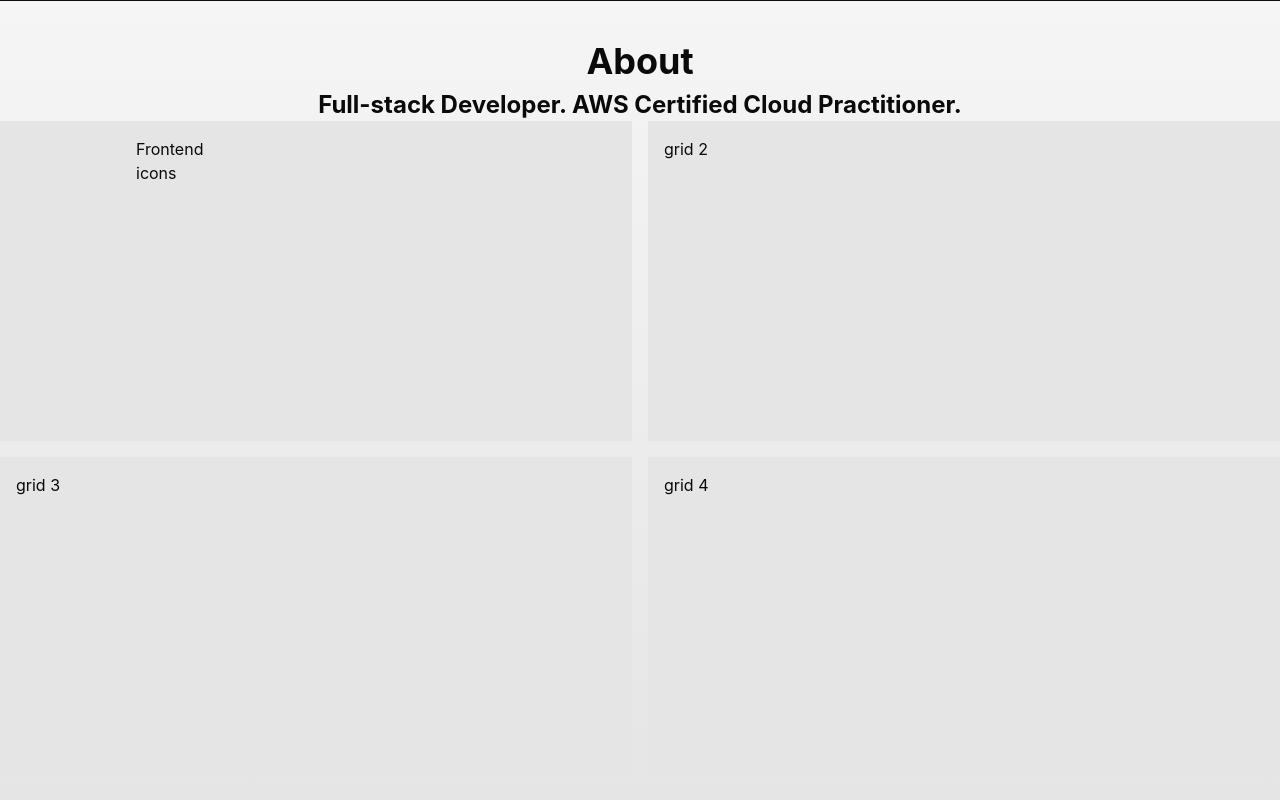
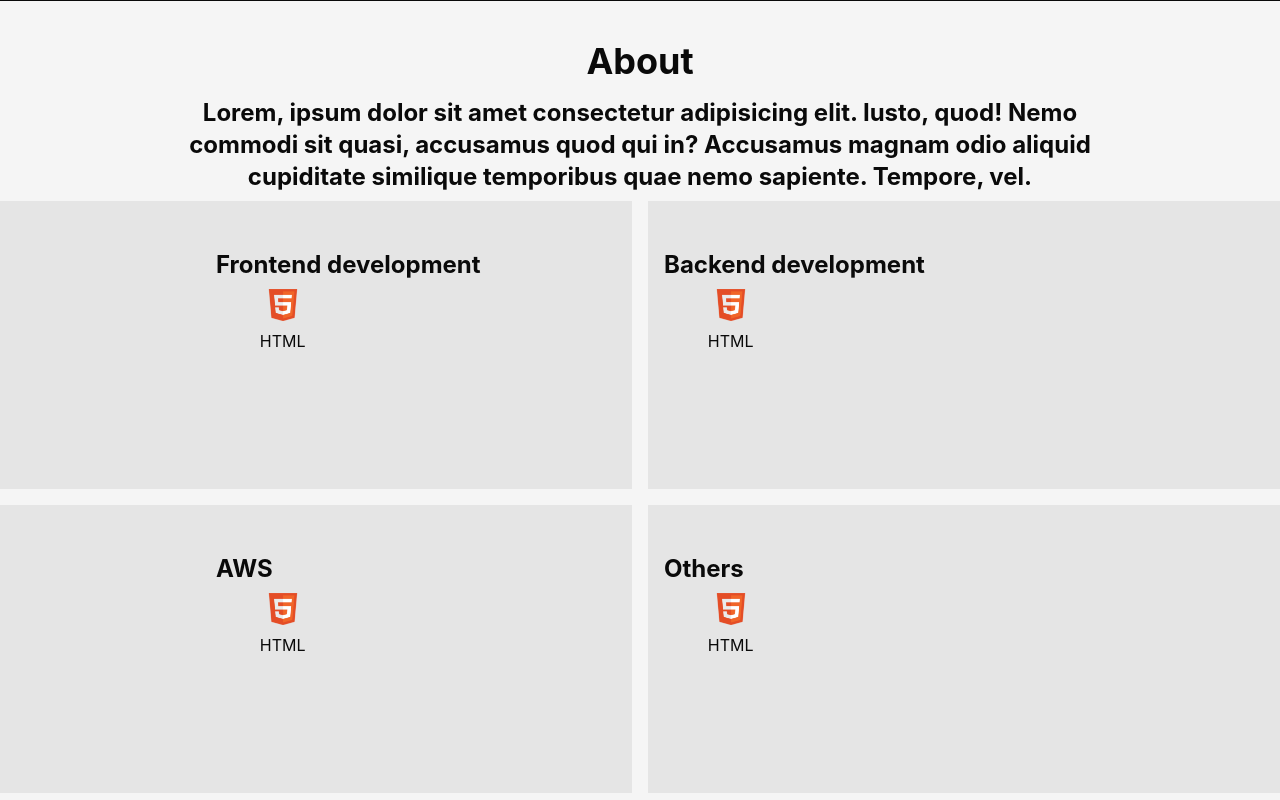
Before and after one commit to yogesh-ch-ss/PortfolioWebsite, a React (Create React App) app in the folder portfolio/: page / in a window 1280 px wide. Shown: the part 780-1580 px from the top of the page. Built offline with nearby package versions, Linux system fonts and the light colour scheme; the HTML template or start-up script is replaced by a standard one.

Commit message:
update about and skills grids

```diff
--- a/portfolio/src/components/About.jsx
+++ b/portfolio/src/components/About.jsx
@@ -1,4 +1,5 @@
 import React from "react";
+import HTML from "../assets/html.png";
 
 // tech stack: html, css, javascript, typescript, react, tailwind, nodejs, expressjs, mongodb,
 // tools: aws, github, postman, firebase
@@ -7,7 +8,7 @@ const About = () => {
   return (
     <div
       name="about"
-      className="w-full bg-gradient-to-t from-neutral-200 to-neutral-100 text-neutral-950 my-[.8rem] py-8"
+      className="w-full bg-neutral-100 text-neutral-950 my-[.8rem] py-8"
     >
       <div className="flex flex-col justify-center items-center w-full h-full">
         {/* container */}
@@ -17,39 +18,102 @@ const About = () => {
           </div>
           <div></div>
         </div>
-        <div className="max-w-[1000px] w-full px-2">
+        <div className="max-w-[60rem] w-full px-2 py-2">
           <div className="text-center text-2xl font-bold">
-            <p>Full-stack Developer. AWS Certified Cloud Practitioner.</p>
+            <p>
+              Lorem, ipsum dolor sit amet consectetur adipisicing elit. Iusto,
+              quod! Nemo commodi sit quasi, accusamus quod qui in? Accusamus
+              magnam odio aliquid cupiditate similique temporibus quae nemo
+              sapiente. Tempore, vel.
+            </p>
           </div>
         </div>
 
         {/* grid */}
-        <div className="w-full grid grid-cols-1 md:grid-cols-2 gap-4">
-          <div className="px-4 py-4 bg-neutral-200 h-[20rem]">
-            <div className="w-[30rem] float-right flex flex-col">
+        <div className="w-full grid grid-cols-1 lg:grid-cols-2 gap-4">
+          {/* frontend */}
+          <div className="px-4 py-12 bg-neutral-200 h-[18rem]">
+            <div className="flex flex-col max-w-[30rem] min-w-fit lg:min-w-[25rem] float-left lg:float-right">
+              {/* title */}
               <div>
-                <p>Frontend</p>
+                <h1 className="text-2xl font-bold">Frontend development</h1>
               </div>
-              <div>
-                <p>icons</p>
+              {/* icons */}
+              <div className="grid grid-cols-3 text-center">
+                <div className="hover:scale-110 duration-300">
+                  <img
+                    className="w-8 mx-auto py-2"
+                    src={HTML}
+                    alt="HTML icon"
+                  />
+                  <p>HTML</p>
+                </div>
               </div>
             </div>
-
-            {/* <p className="text-neutral-950 max-w-[30rem] float-right">Lorem, ipsum dolor sit amet consectetur adipisicing elit. Eum reiciendis numquam laborum quas sequi. Nam tenetur maxime voluptate cum quaerat consectetur saepe obcaecati officia labore iste placeat ea dolor dolore quisquam aliquid vel incidunt deleniti, blanditiis nobis iure perspiciatis totam debitis suscipit eveniet? Iste fugiat tenetur, tempora porro nostrum ut.</p> */}
           </div>
 
-          <div className="px-4 py-4 bg-neutral-200 h-[20rem]">
-            <p>grid 2</p>
+          {/* backend */}
+          <div className="px-4 py-12 bg-neutral-200 h-[18rem]">
+            <div className="flex flex-col max-w-[30rem] min-w-fit lg:min-w-[25rem] float-left">
+              {/* title */}
+              <div>
+                <h1 className="text-2xl font-bold">Backend development</h1>
+              </div>
+              {/* icons */}
+              <div className="grid grid-cols-3 text-center">
+                <div className="hover:scale-110 duration-300">
+                  <img
+                    className="w-8 mx-auto py-2"
+                    src={HTML}
+                    alt="HTML icon"
+                  />
+                  <p>HTML</p>
+                </div>
+              </div>
+            </div>
           </div>
 
-          <div className="px-4 py-4 bg-neutral-200 h-[20rem]">
-            <p>grid 3</p>
+          {/* AWS */}
+          <div className="px-4 py-12 bg-neutral-200 h-[18rem]">
+            <div className="flex flex-col max-w-[30rem] min-w-fit lg:min-w-[25rem] float-left lg:float-right">
+              {/* title */}
+              <div>
+                <h1 className="text-2xl font-bold">AWS</h1>
+              </div>
+              {/* icons */}
+              <div className="grid grid-cols-3 text-center">
+                <div className="hover:scale-110 duration-300">
+                  <img
+                    className="w-8 mx-auto py-2"
+                    src={HTML}
+                    alt="HTML icon"
+                  />
+                  <p>HTML</p>
+                </div>
+              </div>
+            </div>
           </div>
 
-          <div className="px-4 py-4 bg-neutral-200 h-[20rem]">
-            <p>grid 4</p>
+          {/* Others */}
+          <div className="px-4 py-12 bg-neutral-200 h-[18rem]">
+            <div className="flex flex-col max-w-[30rem] min-w-fit lg:min-w-[25rem] float-left">
+              {/* title */}
+              <div>
+                <h1 className="text-2xl font-bold">Others</h1>
+              </div>
+              {/* icons */}
+              <div className="grid grid-cols-3 text-center">
+                <div className="hover:scale-110 duration-300">
+                  <img
+                    className="w-8 mx-auto py-2"
+                    src={HTML}
+                    alt="HTML icon"
+                  />
+                  <p>HTML</p>
+                </div>
+              </div>
+            </div>
           </div>
-
         </div>
       </div>
     </div>
--- a/portfolio/src/components/Skills.jsx
+++ b/portfolio/src/components/Skills.jsx
@@ -12,9 +12,12 @@ import Mongo from "../assets/mongo.png";
 
 const Skills = () => {
   return (
-    <div name="skills" className="w-full h-[48rem] bg-neutral-800 text-neutral-100 my-[.8rem]">
+    <div
+      name="skills"
+      className="w-full bg-neutral-800 text-neutral-100 my-[.8rem]"
+    >
       {/* container */}
-      <div className="max-w-[1000px] mx-auto p-4 flex flex-col justify-center w-full h-full">
+      <div className="w-full mx-auto py-4 flex flex-col justify-center h-full">
         <div>
           <p className="text-4xl font-bold inline border-b-4 border-pink-600">
             Skills
@@ -68,6 +71,8 @@ const Skills = () => {
             <p className="my-4">MongoDB</p>
           </div>
         </div>
+
+
       </div>
     </div>
   );
```
